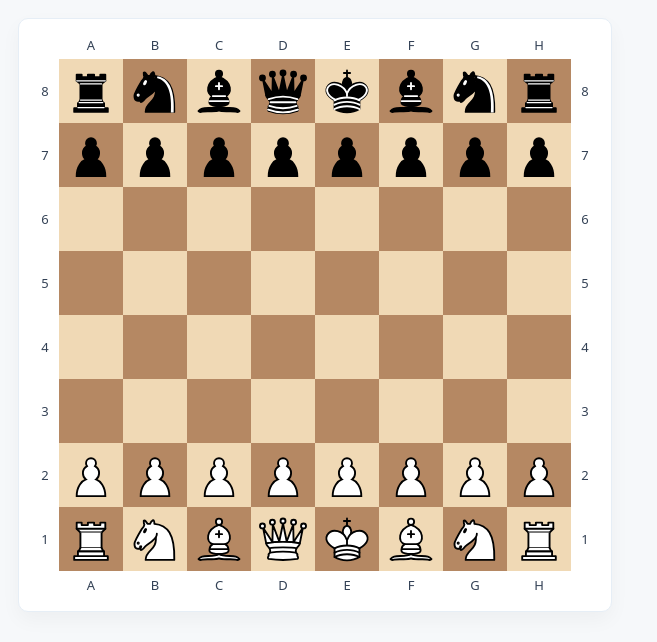
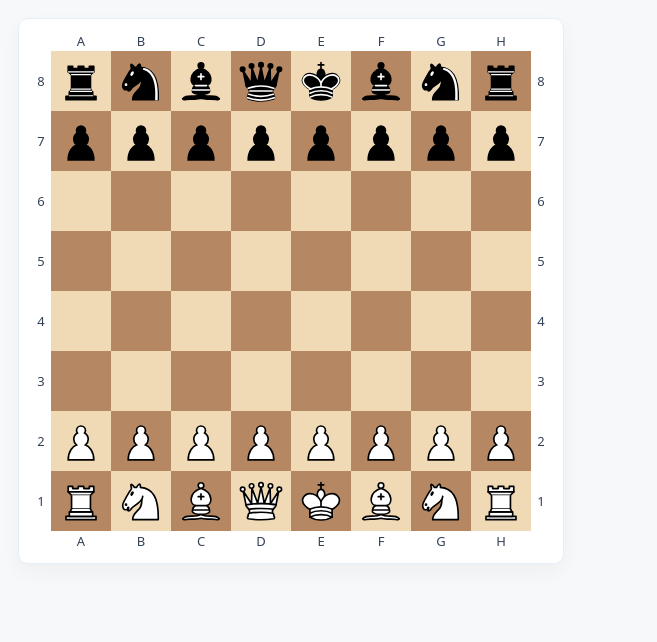
Before and after one commit to puzzleaddict/chess, a website: page index.html in a window 1280 px wide. Shown: the whole page, without its empty margins (0-657 px from the left). Drawn offline with Linux system fonts and the light colour scheme.

Commit message:
Style for different screen sizes.

```diff
--- a/scripts.js
+++ b/scripts.js
@@ -1,3 +1,5 @@
+// TODO: Provide alternate piece sets
+
 const files = ['a','b','c','d','e','f','g','h'];
 const ranks = ['8','7','6','5','4','3','2','1'];
 const grid = document.getElementById('grid');
--- a/styles.css
+++ b/styles.css
@@ -1,12 +1,4 @@
-  :root{
-    --sq:64px;
-    --gutter:28px;
-    --light:#f0d9b5;
-    --dark:#b58863;
-    --bg:#f6f8fa;
-    --board-bg:#fff;
-    --label-color:#334155;
-  }
+
   body {font-family:system-ui,Segoe UI,Roboto,Arial;background:var(--bg);color:#0b1724;margin:18px}
   h1 {margin:0 0 6px;font-size:18px}
   p {margin:0 0 12px;color:#475569}
@@ -17,7 +9,29 @@
   .light {background:var(--light)}
   .dark {background:var(--dark);color:#fff}
   .label {display:flex;align-items:center;justify-content:center;color:var(--label-color);font-size:13px}
-  img.piece {width:56px;height:56px;pointer-events:none;user-select:none}
+  img.piece {width:36px;height:36px;pointer-events:none;user-select:none}
   #legend {margin-top:10px;color:#475569;font-size:13px}
   footer {margin-top:12px;color:#6b7280;font-size:13px}
-  @media(max-width:900px) {:root{--sq:48px;--gutter:20px} img.piece{width:42px;height:42px}}
+
+  :root{
+    --sq:40px;
+    --gutter:20px;
+    --light:#f0d9b5;
+    --dark:#b58863;
+    --bg:#f6f8fa;
+    --board-bg:#fff;
+    --label-color:#334155;
+  }
+
+  @media (min-height: 400px) {
+    img.piece {width:40px;height:40px}
+    :root{
+      --sq:46px;
+    }
+  }
+  @media (min-height: 500px) {
+    img.piece {width:50px;height:50px}
+    :root{
+      --sq:60px;
+    }
+  }
```
